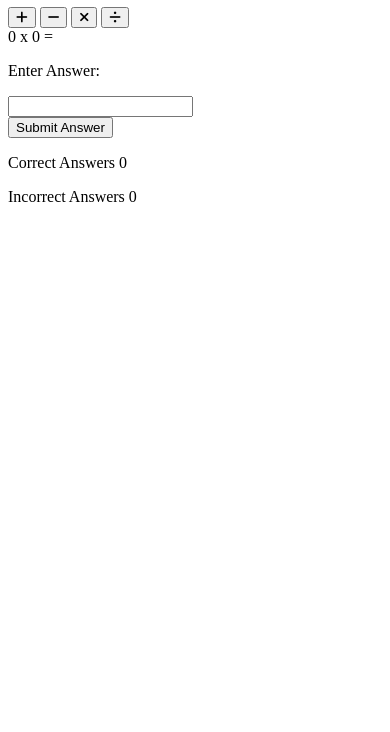
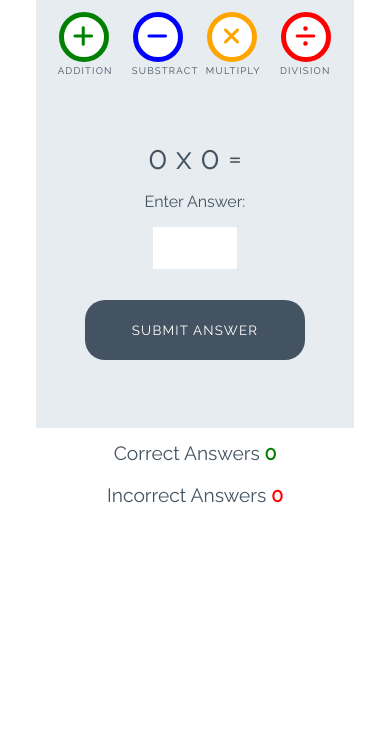
Before and after one commit to jeffchen1118/love-maths, a plain HTML site: page index.html in a window 390 px wide. Shown: the part 112-844 px from the top of the page. Drawn offline with Linux system fonts and the light colour scheme.

Commit message:
Add style for game

```diff
--- a/assets/css/style.css
+++ b/assets/css/style.css
@@ -1,3 +1,255 @@
+/* --------- Global style */
+
 body {
     background-color: white;
+    font-family: "Raleway", sans-serif;
+    color: #445361;
+    text-align: center;
 }
+
+/* --------- Heading */
+
+.heading {
+    text-align: center;
+    font-size: 2.5rem;
+}
+
+.logo {
+    height: 40px;
+    padding-right: 5px;
+}
+
+/* --------- Game layout */
+
+.game-area {
+    background-color: #E6ECF0;
+    box-sizing: border-box;
+    width: 85%;
+    height: 65vh;
+    max-height: 450px;
+    max-width: 830px;
+    margin-left: auto;
+    margin-right: auto;
+    padding: 1%;
+}
+
+.question-area {
+    width: 50%;
+    font-size: 2rem;
+    margin: auto;
+    padding: 50px 0;
+}
+
+.question-area span {
+    padding: 0 15px;
+}
+
+.score-area {
+    margin: 5px auto;
+    width: 60%;
+    font-size: 1.2rem;
+}
+
+.controls-area {
+    width: 85%;
+    margin: 30px auto;
+}
+
+#score {
+    color: green;
+    font-weight: bold;
+}
+
+#incorrect {
+    color: red;
+    font-weight: bold;
+}
+
+.answer-message {
+    display: none;
+    font-size: 1rem;
+}
+
+#answer-box {
+    border: none;
+    color: #445361;
+    display: inline-block;
+    height: 40px;
+    width: 80px;
+    font-size: 1.2rem;
+}
+
+.scores {
+    display: inline-block;
+    padding: 25px;
+}
+
+/* --------- Buttons */
+
+.btn {
+    width: 220px;
+    height: 60px;
+    font-family: "Raleway", sans-serif;
+    text-transform: uppercase;
+    letter-spacing: 1.2px;
+    color: white;
+}
+
+.btn:focus {
+    outline: none;
+}
+
+.btn--big {
+    padding-top: 10px;
+    border-radius: 50%;
+    background-color: white;
+    border: 10px solid;
+    width: 100px;
+    height: 100px;
+    font-size: 3.2rem;
+    margin: 0 30px;
+    transition: all 0.5s;
+}
+.btn--big::after {
+    content: attr(data-type);
+    font-size: 1rem;
+    color: #445361;
+    position: relative;
+    left: -0.5em;
+
+}
+
+
+
+
+.btn--blue {
+    border-color: blue;
+    color: blue;
+}
+
+.btn--blue:active,
+.btn--blue:hover {
+    background-color: darkblue;
+    color: white;
+}
+
+.btn--orange {
+    border-color: orange;
+    color: orange;
+}
+
+.btn--orange:active,
+.btn--orange:hover {
+    background-color: darkorange;
+    color: white;
+}
+
+.btn--red {
+    border-color: red;
+    color: red;
+}
+
+.btn--red:active,
+.btn--red:hover {
+    background-color: darkred;
+    color: white;
+}
+
+.btn--green {
+    border-color: green;
+    color: green;
+}
+
+.btn--green:active,
+.btn--green:hover {
+    background-color: darkgreen;
+    color: white;
+}
+
+.btn--gray {
+    margin-top: 25px;
+    background-color: #445361;
+    border: 1px transparent;
+    border-radius: 20px;
+}
+
+.btn--gray:active,
+.btn--gray:hover {
+    background-color: #0d1013;
+}
+
+/* --------- Media queries */
+
+@media (max-width: 414px) {
+    .controls-area {
+        width: 100%;
+    }
+
+    .btn--big {
+        margin: 0 10px;
+        padding: 5px;
+        border: 5px solid;
+        width: 50px;
+        height: 50px;
+        font-size: 1.5rem;
+    }
+
+    .btn--big::after {
+        font-size: 0.6rem;
+        left: -0.7rem;
+    }
+
+    .question-area {
+        padding: 10% 0;
+        width: 100%;
+    }
+
+    .question-area span {
+        padding: 0;
+    }
+
+    .answer-message {
+        display: block;
+    }
+
+    #answer-box {
+        display: block;
+        margin: 0 auto;
+    }
+    .btn--gray {
+        margin-top: 0;
+    }
+
+    .score-area {
+        width: 100%;
+    }
+
+    .scores {
+        margin: 0.5em auto;
+        display: block;
+        padding: 5px;
+    }
+
+    .heading {
+        font-size: 2rem;
+    }
+}
+
+@media (max-width: 320px) {
+    .game-area {
+        height: 70vh;
+    }
+
+    .controls-area {
+        width: 75%;
+        margin: 10px auto;
+    }
+
+    .btn--big {
+        margin: 10px 10px;
+    }
+    .question-area {
+        padding: 10px 0;
+    }
+
+}
--- a/index.html
+++ b/index.html
@@ -14,16 +14,16 @@
     </h1>
     <div class="game-area">
         <div class="controls-area">
-            <button class="btn btn--big btn--green">
+            <button data-type="addition" class="btn btn--big btn--green">
                 <i class="fas fa-plus"></i>
             </button>
-            <button class="btn btn--big btn--blue">
+            <button data-type="substract" class="btn btn--big btn--blue">
                 <i class="fas fa-minus"></i>
             </button>
-            <button class="btn btn--big btn--orange">
+            <button data-type="multiply" class="btn btn--big btn--orange">
                 <i class="fas fa-times"></i>
             </button>
-            <button class="btn btn--big btn--red">
+            <button data-type="division" class="btn btn--big btn--red">
                 <i class="fas fa-divide"></i>
             </button>
         </div>
@@ -35,7 +35,7 @@
             <p class="answer-message">Enter Answer:</p>
             <input id="answer-box" type="number">
         </div>
-        <button class="btn btn--gray">Submit Answer</button>
+        <button data-type="submit" class="btn btn--gray">Submit Answer</button>
     </div>
     <div class="score-area">
         <p class="scores">Correct Answers <span id="score">0</span></p>
```
